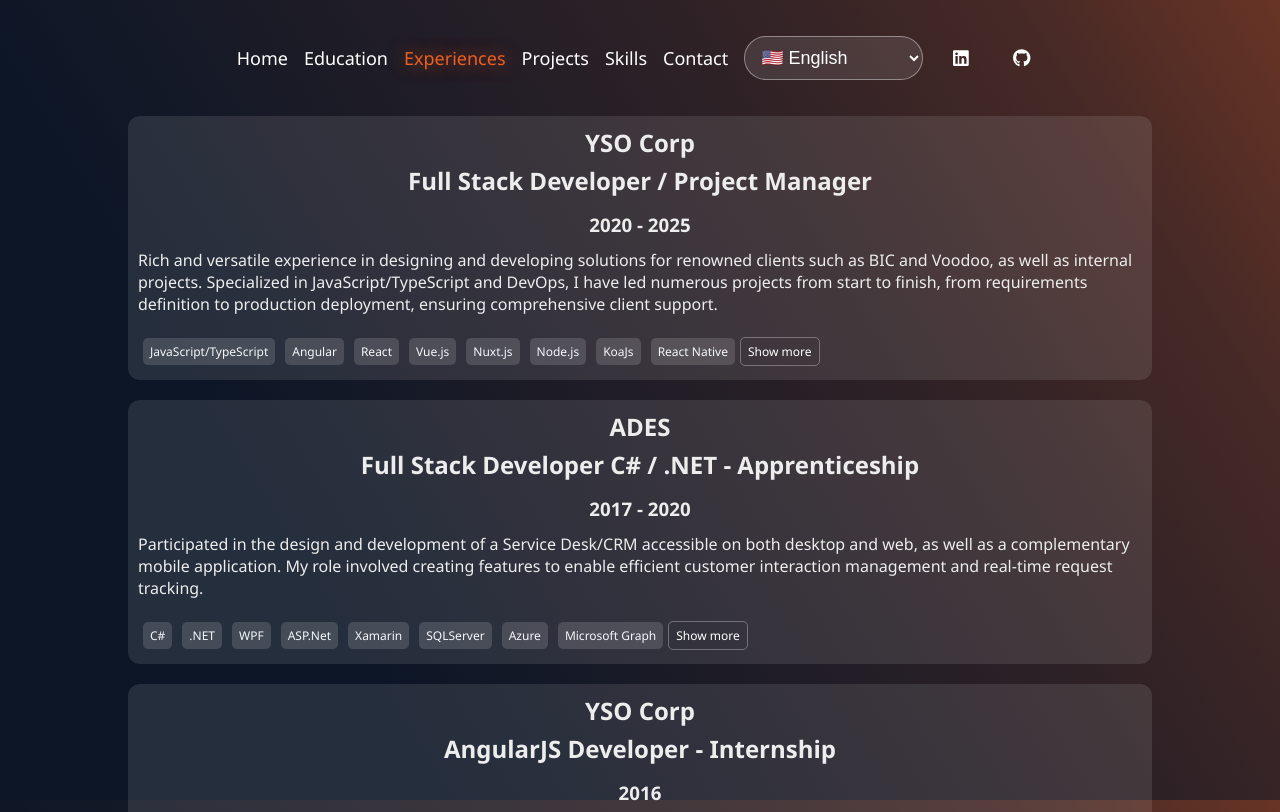
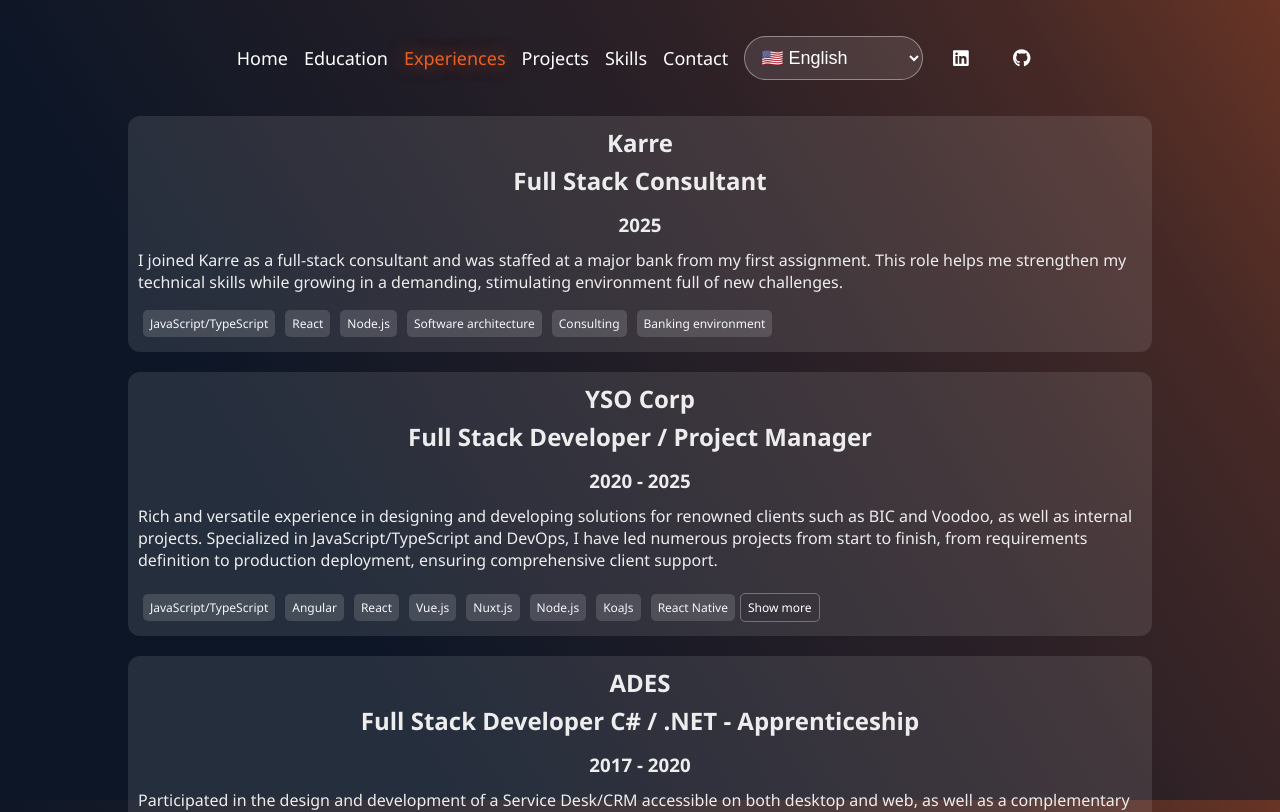
Before and after one commit to GomesN95/portfolio, a Next.js app: page /en/experiences in a window 1280 px wide. Shown: the top 812 px of the page. Built offline with nearby package versions, Linux system fonts and the light colour scheme.

Commit message:
Add Karre experience to localized experiences page

```diff
--- a/src/i18n/content.ts
+++ b/src/i18n/content.ts
@@ -7,6 +7,14 @@
 export function getExperiences(locale: Locale): IExperience[] {
   if (locale === "fr") {
     return [
+      {
+        companyName: "Karre",
+        role: "Consultant Full Stack",
+        description:
+          "J'ai rejoint Karre en tant que consultant full-stack et intégré une grande banque dès ma première mission. Cette expérience me permet de renforcer mes compétences techniques dans un environnement exigeant, stimulant et riche en nouveaux défis.",
+        skills: ["JavaScript/TypeScript", "React", "Node.js", "Architecture logicielle", "Conseil", "Environnement bancaire"],
+        dates: ["2025", null],
+      },
       {
         companyName: "YSO Corp",
         role: "Développeur Full Stack / Chef de projet",
@@ -45,6 +53,14 @@
   if (locale === "pt") {
     return [
       {
+        companyName: "Karre",
+        role: "Consultor Full Stack",
+        description:
+          "Entrei na Karre como consultor full-stack e fui alocado em um grande banco já na primeira missão. Essa experiência reforça minhas competências técnicas em um ambiente exigente, estimulante e repleto de novos desafios.",
+        skills: ["JavaScript/TypeScript", "React", "Node.js", "Arquitetura de software", "Consultoria", "Ambiente bancário"],
+        dates: ["2025", null],
+      },
+      {
         companyName: "YSO Corp",
         role: "Desenvolvedor Full Stack / Gerente de Projetos",
         description:
@@ -80,6 +96,14 @@
   }
 
   return [
+    {
+      companyName: "Karre",
+      role: "Full Stack Consultant",
+      description:
+        "I joined Karre as a full-stack consultant and was staffed at a major bank from my first assignment. This role helps me strengthen my technical skills while growing in a demanding, stimulating environment full of new challenges.",
+      skills: ["JavaScript/TypeScript", "React", "Node.js", "Software architecture", "Consulting", "Banking environment"],
+      dates: ["2025", null],
+    },
     {
       companyName: "YSO Corp",
       role: "Full Stack Developer / Project Manager",
```
